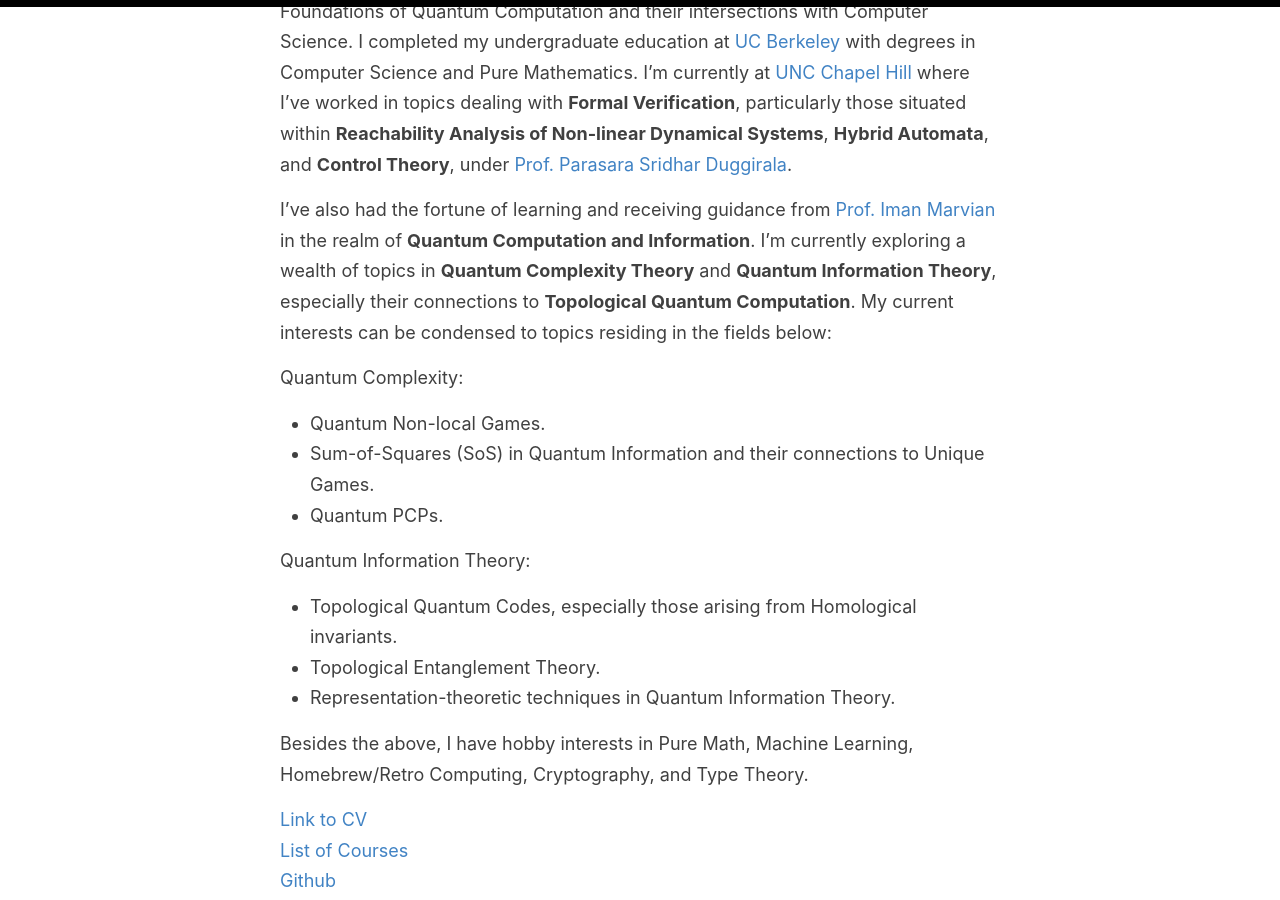
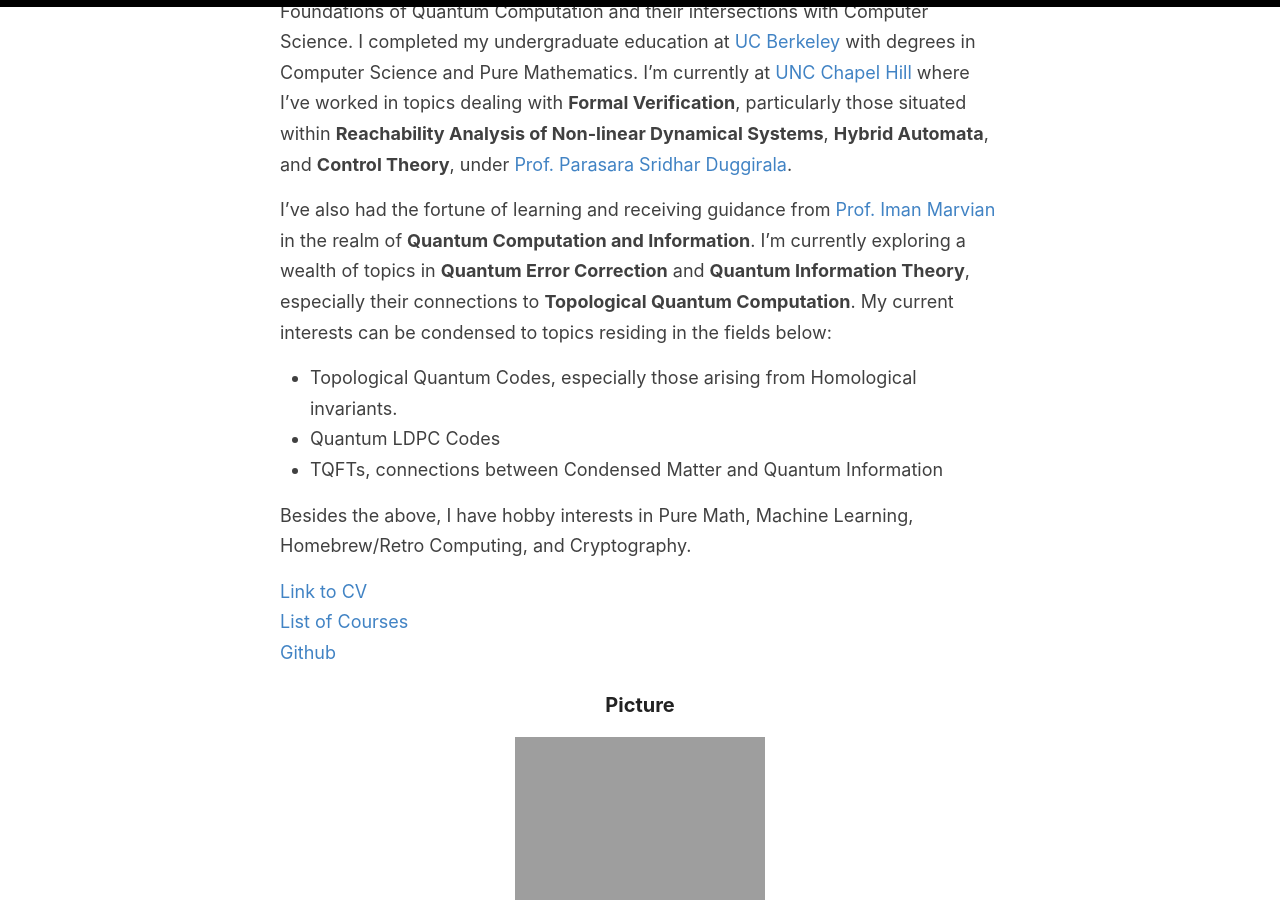
Before and after one commit to ekim1919/ekim1919.github.io, a Jekyll site: the page built from _pages/about.md, in a window 1280 px wide and 900 px high, scrolled down 226 px. Built offline with Jekyll 4.4.1, drawn with Linux system fonts in a browser that asks for light colours; grey boxes are pictures that could not be loaded.

Commit message:
changed about a bit

```diff
--- a/_pages/about.md
+++ b/_pages/about.md
@@ -8,19 +8,16 @@
 
  I'm Edward Kim (김효민, 金曉民). My interests are generally in the Mathematical Foundations of Quantum Computation and their intersections with Computer Science. I completed my undergraduate education at [UC Berkeley](https://cs.berkeley.edu/) with degrees in Computer Science and Pure Mathematics. I'm currently at [UNC Chapel Hill](https://cs.unc.edu/) where I've worked in topics dealing with **Formal Verification**, particularly those situated within **Reachability Analysis of Non-linear Dynamical Systems**, **Hybrid Automata**, and **Control Theory**, under [Prof. Parasara Sridhar Duggirala](https://www.cs.unc.edu/~psd/).
 
- I've also had the fortune of learning and receiving guidance from [Prof. Iman Marvian](https://sites.duke.edu/marvian/) in the realm of **Quantum Computation and Information**. I'm currently exploring a wealth of topics in **Quantum Complexity Theory** and **Quantum Information Theory**, especially their connections to **Topological Quantum Computation**. My current interests can be condensed to topics residing in the fields below:
+ I've also had the fortune of learning and receiving guidance from [Prof. Iman Marvian](https://sites.duke.edu/marvian/) in the realm of **Quantum Computation and Information**. I'm currently exploring a wealth of topics in **Quantum Error Correction** and **Quantum Information Theory**, especially their connections to **Topological Quantum Computation**. My current interests can be condensed to topics residing in the fields below:
 
- Quantum Complexity:
-  - Quantum Non-local Games.
-  - Sum-of-Squares (SoS) in Quantum Information and their connections to Unique Games.
-  - Quantum PCPs.
 
-Quantum Information Theory:
   - Topological Quantum Codes, especially those arising from Homological invariants.
-  - Topological Entanglement Theory.
-  - Representation-theoretic techniques in Quantum Information Theory.
+  - Quantum LDPC Codes
+  - TQFTs, connections between Condensed Matter and Quantum Information
 
-Besides the above, I have hobby interests in Pure Math, Machine Learning, Homebrew/Retro Computing, Cryptography, and Type Theory.
+Besides the above, I have hobby interests in Pure Math, Machine Learning, Homebrew/Retro Computing, and Cryptography.
+
+
 
 [Link to CV](https://github.com/ekim1919/CV/blob/master/current/EdwardKimCV.pdf)
 [List of Courses]({% link _pages/classes.md %})
```
